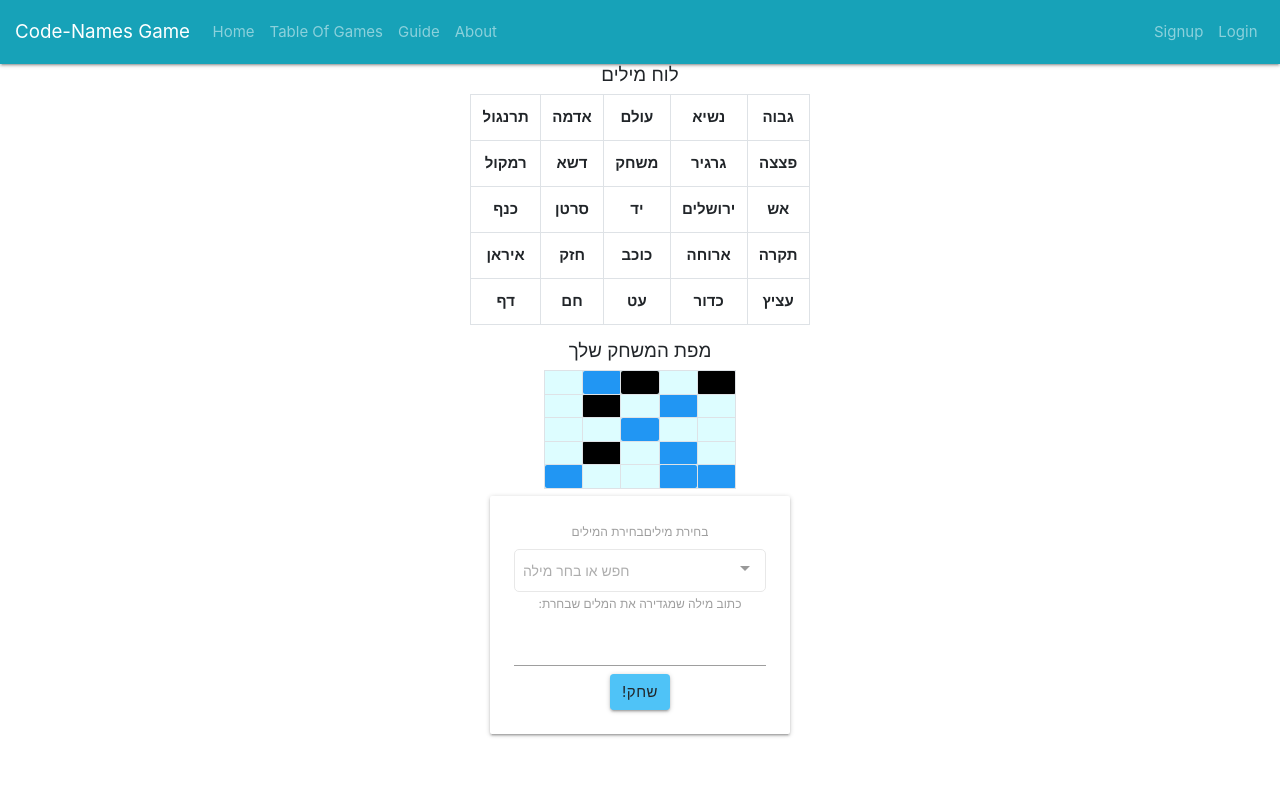
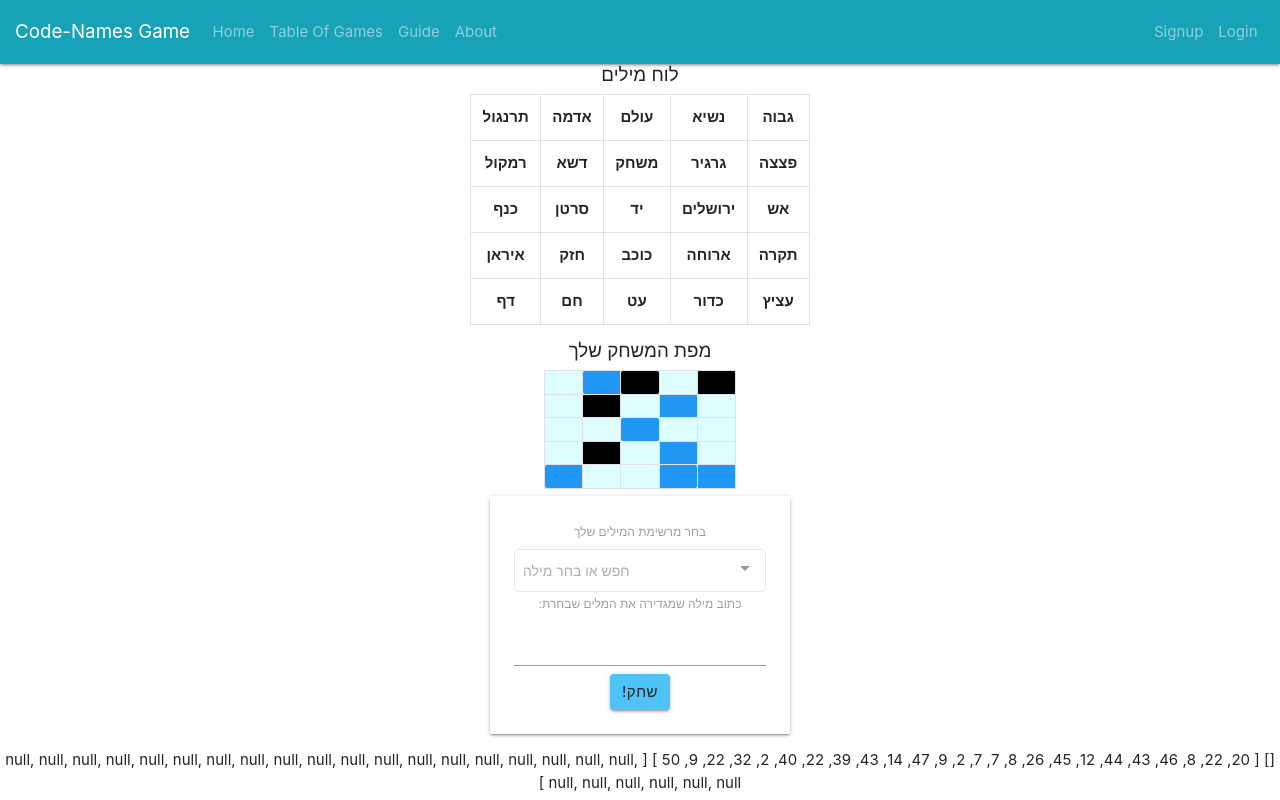
Before and after one commit to avi326/CodeNames, a Vue app: page /game in a window 1280 px wide. Built offline with nearby package versions, Linux system fonts and the light colour scheme; no server answers; the database is empty; what vue-chat-scroll would draw is missing.

Commit message:
before new try in firebase

```diff
--- a/src/components/game/Game.vue
+++ b/src/components/game/Game.vue
@@ -88,18 +88,71 @@
                 <MultiSelectWords/>
             </div>
 
+            <div>
+            {{ word_list }}
+            {{ random_numbers_array }}
+            {{ table_word }}
+            </div>
+
         </div>
 </template>
 
 <script>
 import MultiSelectWords from '@/components/game/MultiSelectWords'
+import db from '@/firebase/init'
 
 export default {
 name: 'Game',
+data () {
+    return {
+        word_list: [],
+        random_numbers_array: [],
+        table_word: []
+    }
+},
 components: {
     MultiSelectWords
-}
+},
+created () {
 
+var cityRef = db.collection('words').doc('test_group');
+var getDoc = cityRef
+  .get()
+  .then(doc => {
+    if (!doc.exists) {
+      console.log('No such document!');
+    } else {
+      console.log('Document data:', doc.data());
+      this.word_list = doc.data().word_list
+    }
+  })
+  .catch(err => {
+    console.log('Error getting document', err);
+  });
+
+     // get 25 random numbers
+    var i;
+    for (i = 0; i < 25; i++) {
+        this.random_numbers_array.push(Math.floor(Math.random() * 50) + 1)
+    }
+    // add 25 random word to the table
+    var num;
+    for (num in this.random_numbers_array) {
+        this.table_word.push(this.word_list.num)
+    }
+    console.log(this.word_list)
+    console.log(this.table_word)
+
+
+
+
+
+}, mounted () {
+
+},
+methods: {
+
+  }
 }
 
 </script>
--- a/src/components/game/MultiSelectWords.vue
+++ b/src/components/game/MultiSelectWords.vue
@@ -3,8 +3,7 @@
         <form class="card-panel" @submit.prevent="sendGroupOfWords">
         <!-- <pre class="language-json"><code>{{ value  }}</code></pre> -->
          <div class="field">
-        <label for="email">בחירת מילים</label>
-        <label class="typo__label"> בחירת המילים</label>
+        <label class="typo__label"> בחר מרשימת המילים שלך</label>
         <multiselect v-model="value" tag-placeholder="הוסף מילה זו" placeholder="חפש או בחר מילה" label="name" track-by="code" :options="options" :multiple="true" :taggable="true" @tag="addTag"></multiselect>
       </div>
       <div class="field">
@@ -31,6 +30,7 @@ export default {
   },
   data () {
     return {
+      feedback: null,
       defineWord: null,
       value: [
       ],
```
